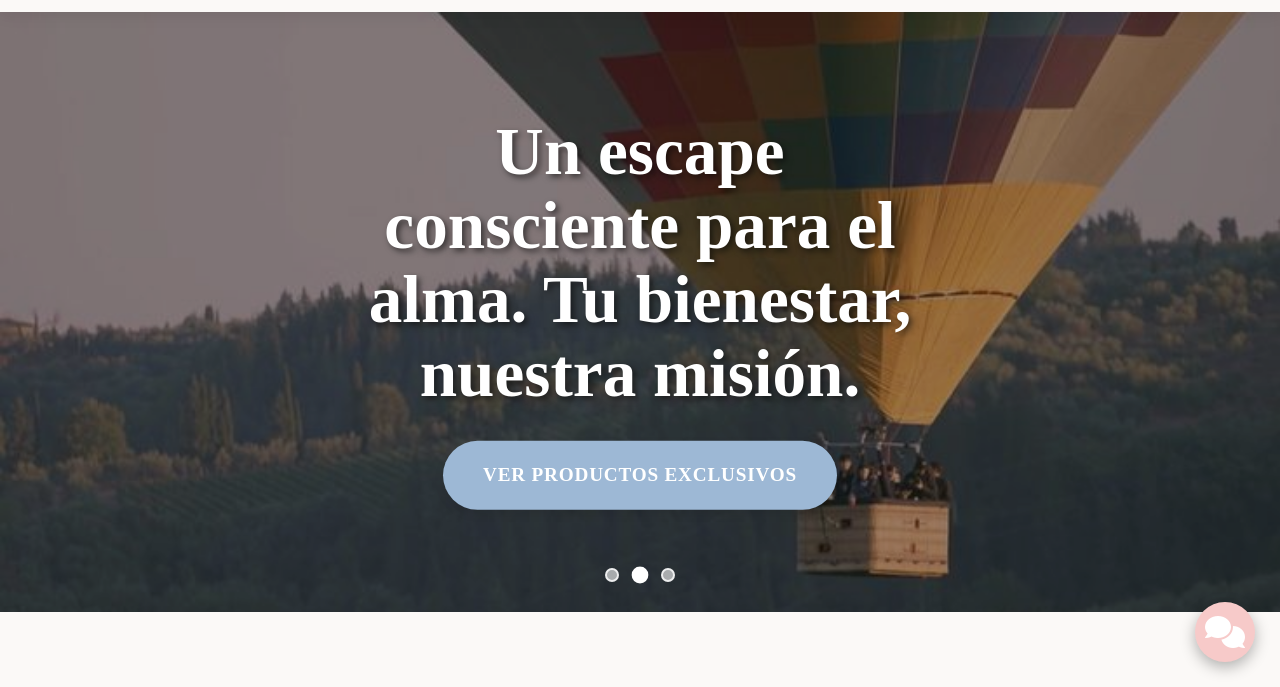
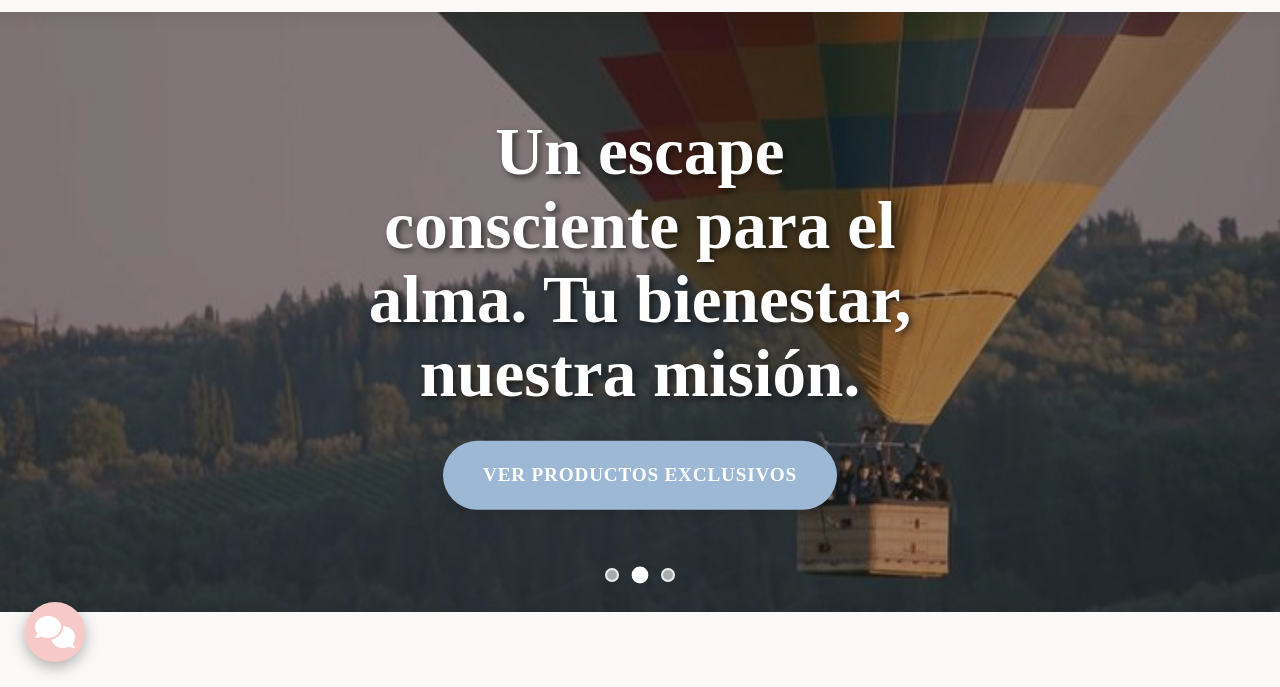
Before and after one commit to untalmikel/healing-tour, a plain HTML site: page index.html in a window 1280 px wide. Shown: the part 113-800 px from the top of the page. Drawn offline with Linux system fonts and the light colour scheme.

Commit message:
chatbot2

```diff
--- a/style.css
+++ b/style.css
@@ -1763,7 +1763,7 @@ section.animated.visible {
 .chatbot-button {
     position: fixed;
     bottom: 25px;
-    right: 25px;
+    left: 25px;
     background-color: var(--color-secondary); /* Usa el color de acento o secundario */
     color: #fff;
     border: none;
```
